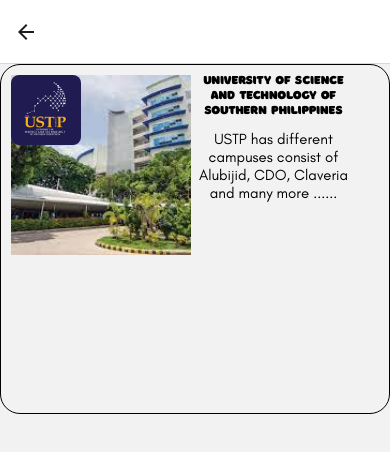
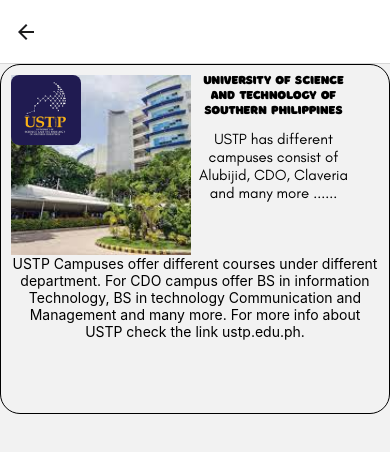
Before and after one commit to jaycetabobo/YumKit, a React Native app: screen /Schools in a window 390 px wide. Shown: the top 452 px of the page. Built offline with nearby package versions, Linux system fonts and the light colour scheme.

Commit message:
Added text for school description

```diff
--- a/Screen/Content/schools.js
+++ b/Screen/Content/schools.js
@@ -65,6 +65,13 @@
             </Text>
           </View>
         </View>
+
+        <Text style={{ textAlign: "center" }}>
+          USTP Campuses offer different courses under different department. For
+          CDO campus offer BS in information Technology, BS in technology
+          Communication and Management and many more. For more info about USTP
+          check the link ustp.edu.ph.
+        </Text>
       </View>
     </View>
   );
```
